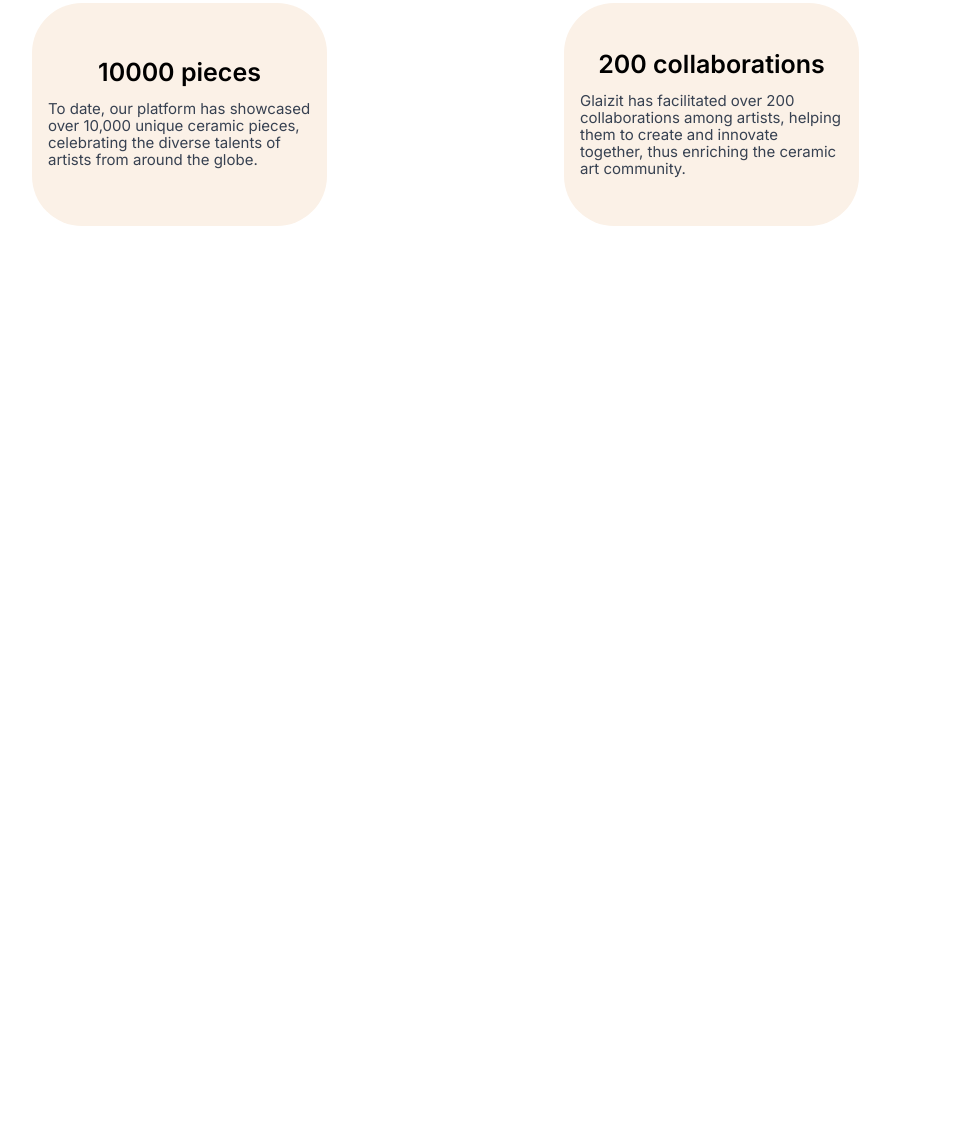
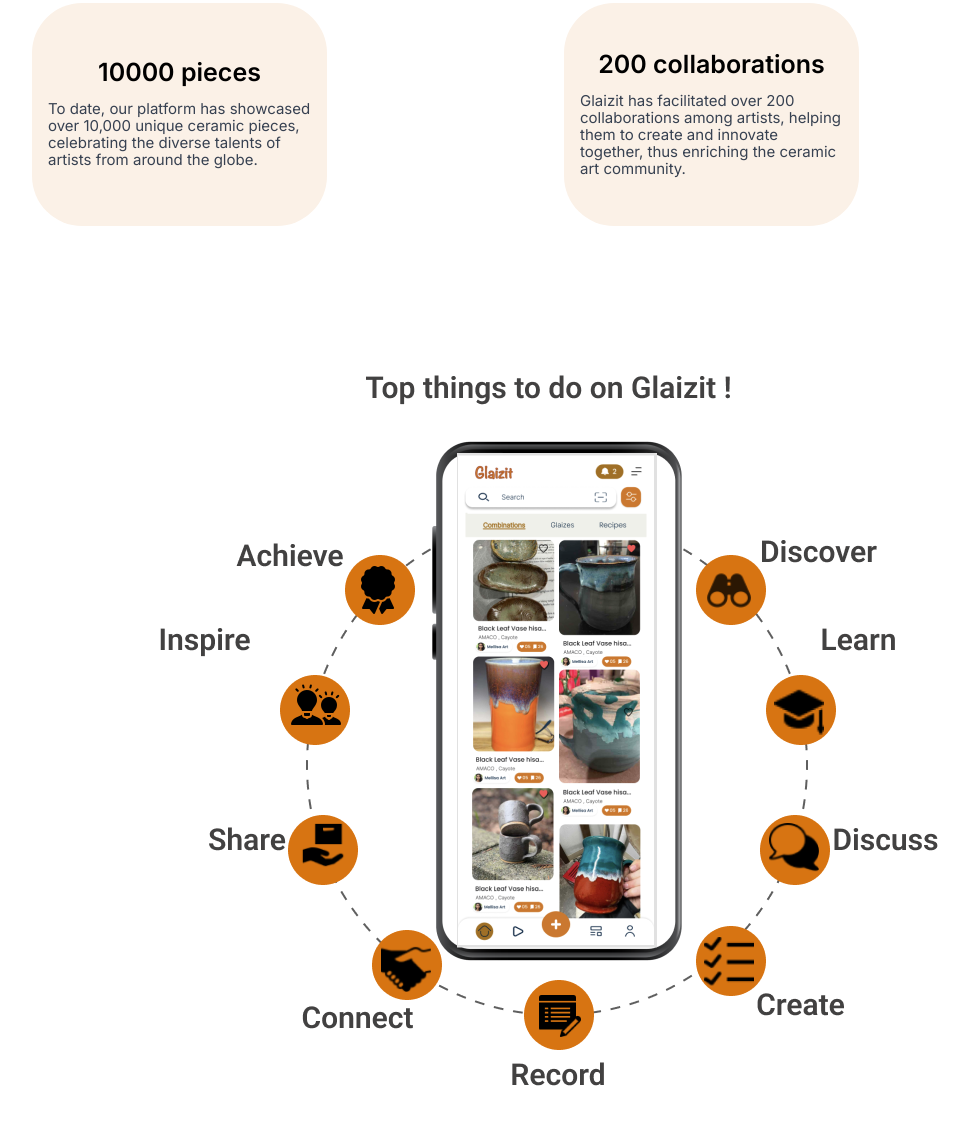
Before and after one commit to Durgesh18-p/Glaizit, a React app in the folder glaizit/: page / in a window 1280 px wide. Shown: the part 1186-2310 px from the top of the page, without its empty margins (92-1061 px from the left). Before the commit the page ends 1524 px from the top, so only its background shows below. Built offline with nearby package versions, Linux system fonts and the light colour scheme.

Commit message:
thinkstodo

```diff
--- /dev/null
+++ b/glaizit/src/components/ThingsToDoOnGlaizit.jsx
@@ -0,0 +1,139 @@
+import React from "react";
+
+const ThingsToDoOnGlaizit = () => {
+  return (
+    <div className="bg-white py-8 px-4 sm:px-6 lg:px-8 flex justify-center items-center">
+      <div className="">
+        <div className="relative flex flex-col items-center lg:flex-row lg:justify-between lg:items-start">
+          <div>
+            <img
+              src="/thingstodo.png"
+              alt="Glaizit App"
+              className="w-[781px] h-[722px]"
+            />
+          </div>
+
+          <div>
+            <img
+              src="/thingstodoimages/icon1.png"
+              alt=""
+              className="absolute w-[50px] h-[50px] left-[195px] top-[195px]"
+            />
+            <img
+              src="/thingstodoimages/icon2.png"
+              alt=""
+              className="absolute w-[50px] h-[50px] left-[133px] top-[310px]"
+            />
+            <img
+              src="/thingstodoimages/icon3.png"
+              alt=""
+              className="absolute w-[50px] h-[50px] left-[140px] top-[450px]"
+            />
+            <img
+              src="/thingstodoimages/icon4.png"
+              alt=""
+              className="absolute w-[50px] h-[50px] left-[223px] top-[573px]"
+            />
+            <img
+              src="/thingstodoimages/icon9.png"
+              alt=""
+              className="absolute w-[50px] h-[50px] right-[185px] top-[195px]"
+            />
+            <img
+              src="/thingstodoimages/icon8.png"
+              alt=""
+              className="absolute w-[50px] h-[50px] right-[115px] top-[315px]"
+            />
+            <img
+              src="/thingstodoimages/icon7.png"
+
+              alt=""
+              className="absolute w-[50px] h-[50px] right-[120px] top-[453px]"
+            />
+            <img
+              src="/thingstodoimages/icon6.png"
+              alt=""
+              className="absolute w-[50px] h-[50px] right-[185px] top-[567px]"
+            />
+          </div>
+
+          {/* <div className="absolute lg:relative w-full lg:w-2/3 flex flex-wrap justify-between items-center lg:pl-10 lg:mt-0 mt-10 space-y-10 lg:space-y-0">
+            <div className="flex flex-col items-center space-y-3 lg:absolute lg:left-1/2 lg:transform lg:-translate-x-1/2 lg:top-0">
+              <img
+                src="/thingstodoimages/img1.png"
+                alt="Inspire Icon"
+                className="w-12 h-12"
+              />
+            </div>
+
+            <div className="flex flex-col items-center space-y-3 lg:absolute lg:right-0 lg:top-1/4">
+              <img
+                src="/thingstodoimages/img2.png"
+                alt="Discover Icon"
+                className="w-12 h-12"
+              />
+            </div>
+
+            <div className="flex flex-col items-center space-y-3 lg:absolute lg:right-0 lg:top-1/2">
+              <img
+                src="/thingstodoimages/img3.png"
+                alt="Learn Icon"
+                className="w-12 h-12"
+              />
+            </div>
+
+            <div className="flex flex-col items-center space-y-3 lg:absolute lg:right-0 lg:top-3/4">
+              <img
+                src="/thingstodoimages/img4.png"
+                alt="Discuss Icon"
+                className="w-12 h-12"
+              />
+            </div>
+
+            <div className="flex flex-col items-center space-y-3 lg:absolute lg:left-1/2 lg:transform lg:-translate-x-1/2 lg:bottom-0">
+              <img
+                src="/thingstodoimages/img5.png"
+                alt="Create Icon"
+                className="w-12 h-12"
+              />
+            </div>
+
+            <div className="flex flex-col items-center space-y-3 lg:absolute lg:left-0 lg:top-3/4">
+              <img
+                src="/thingstodoimages/img6.png"
+                alt="Record Icon"
+                className="w-12 h-12"
+              />
+            </div>
+
+            <div className="flex flex-col items-center space-y-3 lg:absolute lg:left-0 lg:top-1/2">
+              <img
+                src="/thingstodoimages/img7.png"
+                alt="Connect Icon"
+                className="w-12 h-12"
+              />
+            </div>
+
+            <div className="flex flex-col items-center space-y-3 lg:absolute lg:left-0 lg:top-1/4">
+              <img
+                src="/thingstodoimages/img8.png"
+                alt="Share Icon"
+                className="w-12 h-12"
+              />
+            </div>
+
+            <div className="flex flex-col items-center space-y-3 lg:absolute lg:left-1/2 lg:transform lg:-translate-x-1/2 lg:top-0">
+              <img
+                src="/thingstodoimages/img9.png"
+                alt="Achieve Icon"
+                className="w-12 h-12"
+              />
+            </div>
+          </div> */}
+        </div>
+      </div>
+    </div>
+  );
+};
+
+export default ThingsToDoOnGlaizit;
--- a/glaizit/src/views/HomePage.jsx
+++ b/glaizit/src/views/HomePage.jsx
@@ -1,12 +1,14 @@
 import React from "react";
 import HeroSection from "@/components/HeroSection";
 import AboutGlaizitHome from "@/components/AboutGlaizitHome";
+import ThingsToDoOnGlaizit from "@/components/ThingsToDoOnGlaizit";
 
 const HomePage = () => {
   return (
     <>
       <HeroSection />
       <AboutGlaizitHome />
+      <ThingsToDoOnGlaizit />
     </>
   );
 };
```
Also changed, not shown: glaizit/public/thingstodo.png (added), glaizit/public/thingstodoimages/icon1.png (added), glaizit/public/thingstodoimages/icon2.png (added), glaizit/public/thingstodoimages/icon3.png (added), glaizit/public/thingstodoimages/icon4.png (added), glaizit/public/thingstodoimages/icon6.png (added), glaizit/public/thingstodoimages/icon7.png (added), glaizit/public/thingstodoimages/icon8.png (added), glaizit/public/thingstodoimages/icon9.png (added), glaizit/public/thingstodoimages/img1.png (added), glaizit/public/thingstodoimages/img2.png (added), glaizit/public/thingstodoimages/img3.png (added), glaizit/public/thingstodoimages/img4.png (added), glaizit/public/thingstodoimages/img5.png (added), 4 more files.
